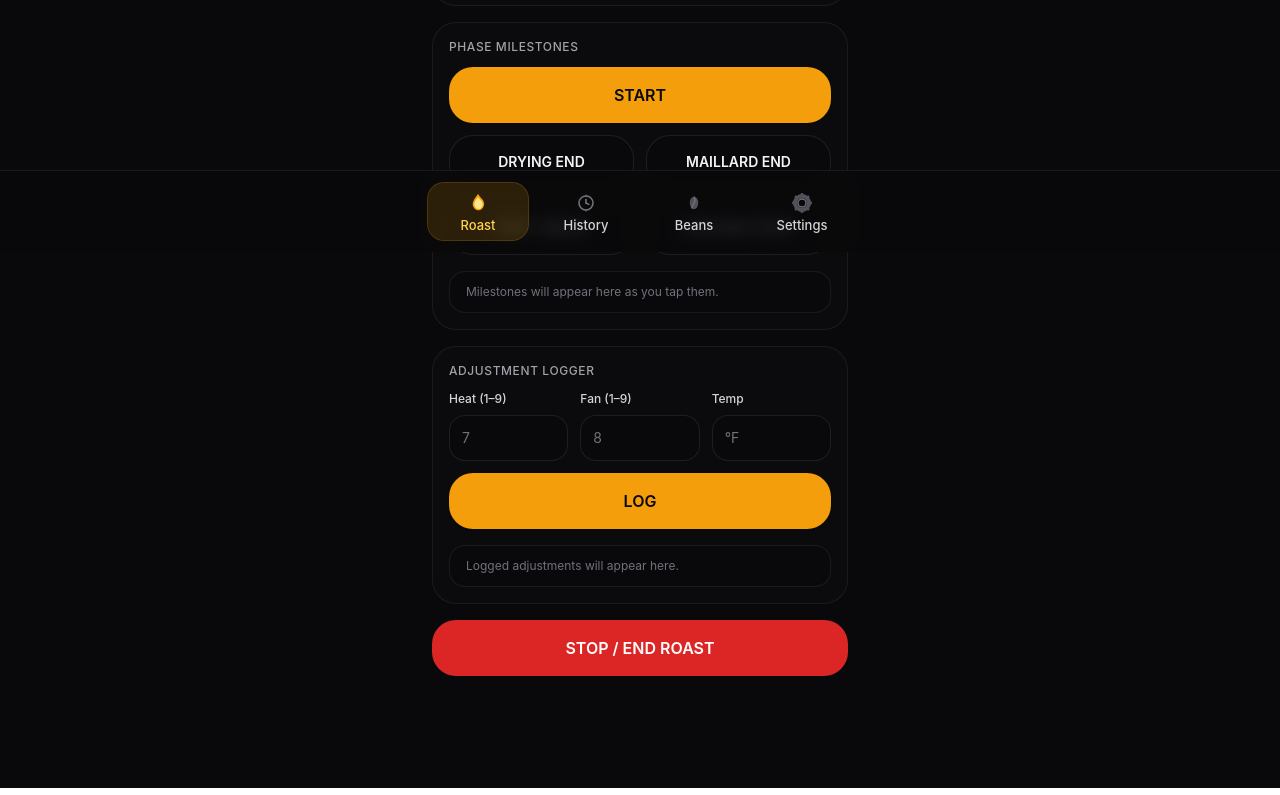
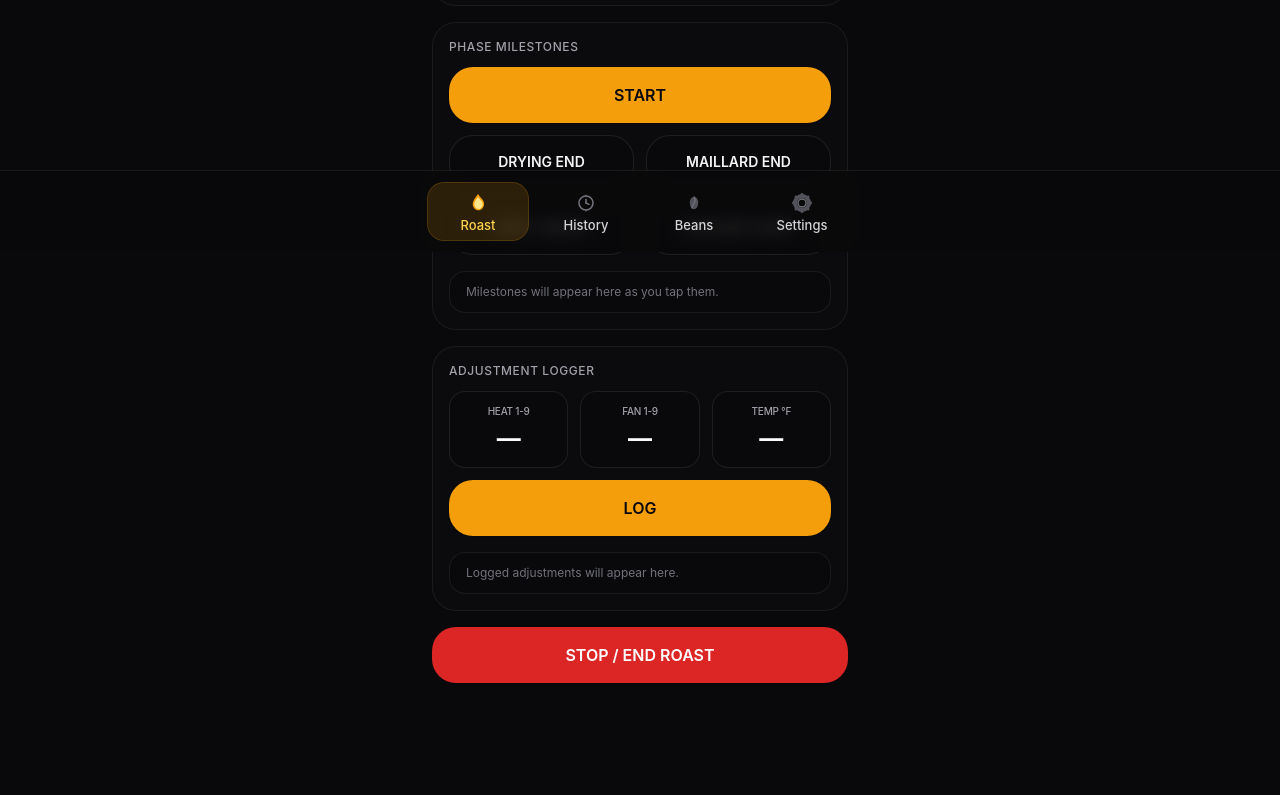
Before and after one commit to caseydyer8/roastlogs, a React (Create React App) app: page / in a window 1280 px wide. Shown: the part 548-1343 px from the top of the page. Built offline with nearby package versions, Linux system fonts and the light colour scheme; the HTML template or start-up script is replaced by a standard one.

Commit message:
Add number pad modal to adjustment logger

```diff
--- a/src/App.js
+++ b/src/App.js
@@ -234,6 +234,58 @@ function TabButton({ label, active, onClick }) {
   );
 }
 
+function NumberPad({ value, onDigit, onDelete, onDone, label }) {
+  const digits = [1, 2, 3, 4, 5, 6, 7, 8, 9];
+  return (
+    <div className="fixed inset-0 z-50 flex items-end justify-center bg-zinc-950/80 backdrop-blur-sm sm:items-center">
+      <div className="w-full max-w-md animate-in fade-in slide-in-from-bottom-8 duration-200 sm:rounded-3xl sm:border sm:border-zinc-800/60 sm:bg-zinc-900 sm:p-6">
+        <div className="bg-zinc-900 p-6 pb-10 sm:p-0">
+          <div className="mb-6 text-center">
+            <div className="text-xs font-medium uppercase tracking-wider text-zinc-400">{label}</div>
+            <div className="mt-2 text-4xl font-bold tracking-tight text-amber-400">
+              {value || "—"}
+            </div>
+          </div>
+
+          <div className="grid grid-cols-3 gap-3">
+            {digits.map((d) => (
+              <button
+                key={d}
+                type="button"
+                onClick={() => onDigit(String(d))}
+                className="flex h-16 items-center justify-center rounded-2xl bg-zinc-800/50 text-2xl font-semibold text-zinc-100 transition active:bg-zinc-700 active:scale-95"
+              >
+                {d}
+              </button>
+            ))}
+            <button
+              type="button"
+              onClick={onDelete}
+              className="flex h-16 items-center justify-center rounded-2xl bg-zinc-800/50 text-xl font-semibold text-zinc-400 transition active:bg-zinc-700 active:scale-95"
+            >
+              <svg xmlns="http://www.w3.org/2000/svg" width="24" height="24" viewBox="0 0 24 24" fill="none" stroke="currentColor" strokeWidth="2" strokeLinecap="round" strokeLinejoin="round" className="lucide lucide-backspace"><path d="M9 19c-5 0-7-3-7-3s2-3 7-3h11a2 2 0 0 1 2 2v2a2 2 0 0 1-2 2H9Z"/><path d="m12 15 4 4"/><path d="m16 15-4 4"/></svg>
+            </button>
+            <button
+              type="button"
+              onClick={() => onDigit("0")}
+              className="flex h-16 items-center justify-center rounded-2xl bg-zinc-800/50 text-2xl font-semibold text-zinc-100 transition active:bg-zinc-700 active:scale-95"
+            >
+              0
+            </button>
+            <button
+              type="button"
+              onClick={onDone}
+              className="flex h-16 items-center justify-center rounded-2xl bg-amber-500 text-lg font-bold text-zinc-950 transition active:bg-amber-400 active:scale-95"
+            >
+              DONE
+            </button>
+          </div>
+        </div>
+      </div>
+    </div>
+  );
+}
+
 function ScreenCard({ title, subtitle, children }) {
   return (
     <section className="rounded-3xl border border-zinc-800/60 bg-zinc-900/30 p-5 shadow-[0_0_0_1px_rgba(0,0,0,0.2)]">
@@ -291,6 +343,27 @@ function App() {
   const [fan, setFan] = React.useState("");
   const [temp, setTemp] = React.useState("");
   const [adjustments, setAdjustments] = React.useState([]);
+
+  const [activeNumpad, setActiveNumpad] = React.useState(null); // 'heat', 'fan', or 'temp'
+
+  const handleNumpadDigit = (digit) => {
+    if (activeNumpad === "heat") {
+      setHeat(digit); // Max 9, so just replace
+    } else if (activeNumpad === "fan") {
+      setFan(digit); // Max 9, so just replace
+    } else if (activeNumpad === "temp") {
+      setTemp((prev) => {
+        const next = prev + digit;
+        return next.length <= 4 ? next : prev;
+      });
+    }
+  };
+
+  const handleNumpadDelete = () => {
+    if (activeNumpad === "heat") setHeat("");
+    else if (activeNumpad === "fan") setFan("");
+    else if (activeNumpad === "temp") setTemp((prev) => prev.slice(0, -1));
+  };
 
   React.useEffect(() => {
     if (!isTimerRunning) return undefined;
@@ -476,43 +549,47 @@ function App() {
               </div>
 
               <div className="mt-3 grid grid-cols-3 gap-3">
-                <label className="block">
-                  <div className="text-xs font-medium text-zinc-300">Heat (1–9)</div>
-                  <input
-                    value={heat}
-                    onChange={(e) => setHeat(e.target.value)}
-                    type="number"
-                    inputMode="numeric"
-                    min="1"
-                    max="9"
-                    placeholder="7"
-                    className="mt-2 w-full rounded-2xl border border-zinc-800/70 bg-zinc-950/40 px-3 py-3 text-sm text-zinc-100 placeholder:text-zinc-500 focus:border-amber-500/60 focus:outline-none focus:ring-2 focus:ring-amber-500/20"
-                  />
-                </label>
-                <label className="block">
-                  <div className="text-xs font-medium text-zinc-300">Fan (1–9)</div>
-                  <input
-                    value={fan}
-                    onChange={(e) => setFan(e.target.value)}
-                    type="number"
-                    inputMode="numeric"
-                    min="1"
-                    max="9"
-                    placeholder="8"
-                    className="mt-2 w-full rounded-2xl border border-zinc-800/70 bg-zinc-950/40 px-3 py-3 text-sm text-zinc-100 placeholder:text-zinc-500 focus:border-amber-500/60 focus:outline-none focus:ring-2 focus:ring-amber-500/20"
-                  />
-                </label>
-                <label className="block">
-                  <div className="text-xs font-medium text-zinc-300">Temp</div>
-                  <input
-                    value={temp}
-                    onChange={(e) => setTemp(e.target.value)}
-                    type="number"
-                    inputMode="numeric"
-                    placeholder="°F"
-                    className="mt-2 w-full rounded-2xl border border-zinc-800/70 bg-zinc-950/40 px-3 py-3 text-sm text-zinc-100 placeholder:text-zinc-500 focus:border-amber-500/60 focus:outline-none focus:ring-2 focus:ring-amber-500/20"
-                  />
-                </label>
+                <button
+                  type="button"
+                  onClick={() => setActiveNumpad("heat")}
+                  className={[
+                    "flex flex-col items-center justify-center rounded-2xl border bg-zinc-950/40 p-3 transition active:scale-95",
+                    activeNumpad === "heat" ? "border-amber-500 shadow-[0_0_10px_rgba(245,158,11,0.2)]" : "border-zinc-800/70",
+                  ].join(" ")}
+                >
+                  <div className="text-[10px] font-medium uppercase tracking-tight text-zinc-400">
+                    Heat 1-9
+                  </div>
+                  <div className="mt-1 text-2xl font-bold text-zinc-50">{heat || "—"}</div>
+                </button>
+
+                <button
+                  type="button"
+                  onClick={() => setActiveNumpad("fan")}
+                  className={[
+                    "flex flex-col items-center justify-center rounded-2xl border bg-zinc-950/40 p-3 transition active:scale-95",
+                    activeNumpad === "fan" ? "border-amber-500 shadow-[0_0_10px_rgba(245,158,11,0.2)]" : "border-zinc-800/70",
+                  ].join(" ")}
+                >
+                  <div className="text-[10px] font-medium uppercase tracking-tight text-zinc-400">
+                    Fan 1-9
+                  </div>
+                  <div className="mt-1 text-2xl font-bold text-zinc-50">{fan || "—"}</div>
+                </button>
+
+                <button
+                  type="button"
+                  onClick={() => setActiveNumpad("temp")}
+                  className={[
+                    "flex flex-col items-center justify-center rounded-2xl border bg-zinc-950/40 p-3 transition active:scale-95",
+                    activeNumpad === "temp" ? "border-amber-500 shadow-[0_0_10px_rgba(245,158,11,0.2)]" : "border-zinc-800/70",
+                  ].join(" ")}
+                >
+                  <div className="text-[10px] font-medium uppercase tracking-tight text-zinc-400">
+                    Temp °F
+                  </div>
+                  <div className="mt-1 text-2xl font-bold text-zinc-50">{temp || "—"}</div>
+                </button>
               </div>
 
               <div className="mt-3 flex items-center justify-end">
@@ -639,6 +716,18 @@ function App() {
           </div>
         </div>
       </nav>
+
+      {activeNumpad && (
+        <NumberPad
+          value={activeNumpad === "heat" ? heat : activeNumpad === "fan" ? fan : temp}
+          label={
+            activeNumpad === "heat" ? "Heat 1-9" : activeNumpad === "fan" ? "Fan 1-9" : "Temp °F"
+          }
+          onDigit={handleNumpadDigit}
+          onDelete={handleNumpadDelete}
+          onDone={() => setActiveNumpad(null)}
+        />
+      )}
     </div>
   );
 }
```
